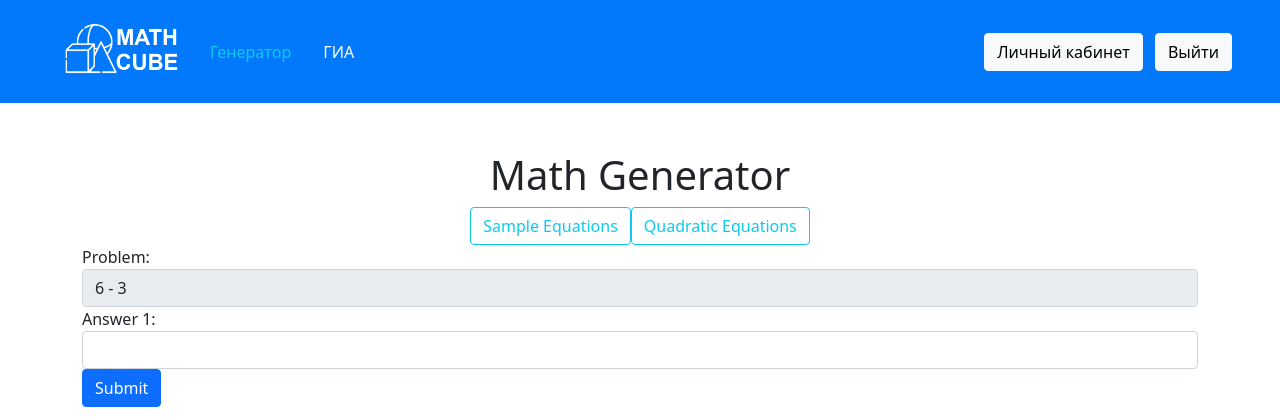
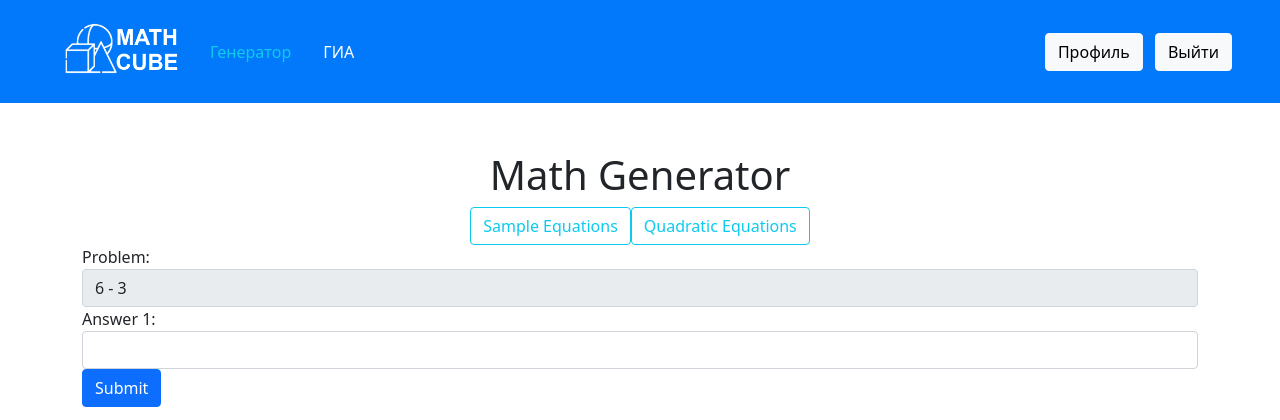
Before and after one commit to rowdyslav/MathCube, a Flask app: page /generator in a window 1280 px wide. Shown: the top 420 px of the page. Run offline with Flask 3, Linux system fonts and the light colour scheme; the visitor is signed in with stand-in values (Sample User, id 1); parts of the project's set-up code (start-up, migrations or seed data) failed here and were passed over; some libraries are stand-ins or nearby versions.

Commit message:
some changes

```diff
--- a/templates/includes/header.html
+++ b/templates/includes/header.html
@@ -26,7 +26,7 @@
     {% if current_user.is_authenticated %}
         <div class="col-md-4 text-end">
             <a href="/profile">
-                <button type="button" class="btn btn-light me-2">Личный кабинет</button>
+                <button type="button" class="btn btn-light me-2">Профиль</button>
             </a>
             <a href="/logout">
                 <button type="button" class="btn btn-light">Выйти</button>
```
